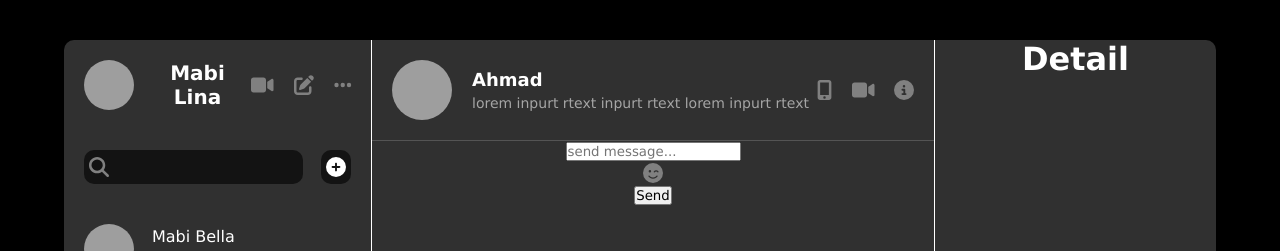
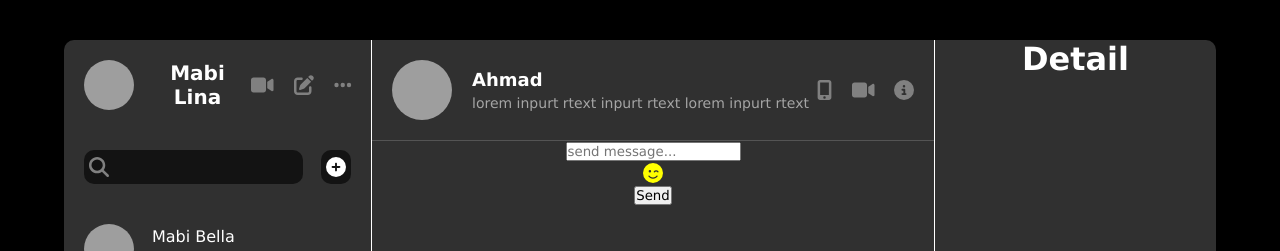
Before and after one commit to LuisArielRetanaHernadez/chat_mabi, a React (Vite) app: page / in a window 1280 px wide. Shown: the top 251 px of the page. Built offline with nearby package versions, Linux system fonts and the light colour scheme; grey boxes are pictures that could not be loaded.

Commit message:
creando la clase icon--emoji para darle el color amarillo al icon emoji

```diff
--- a/src/components/chat/Chat.jsx
+++ b/src/components/chat/Chat.jsx
@@ -33,7 +33,7 @@ const Chat = () => {
         </div>
         <input type='text' placeholder='send message...' />
         <div className='emoji'>
-          <span className='icon'>
+          <span className='icon icon--emoji'>
             <FontAwesomeIcon icon={faFaceSmileWink} />
           </span>
         </div>
--- a/src/components/chat/chat.style.css
+++ b/src/components/chat/chat.style.css
@@ -47,4 +47,10 @@
       gap: 20px;
     }
   }
+
+  .bottom {
+    .icon--emoji {
+      color: yellow;
+    }
+  }
 }
```
